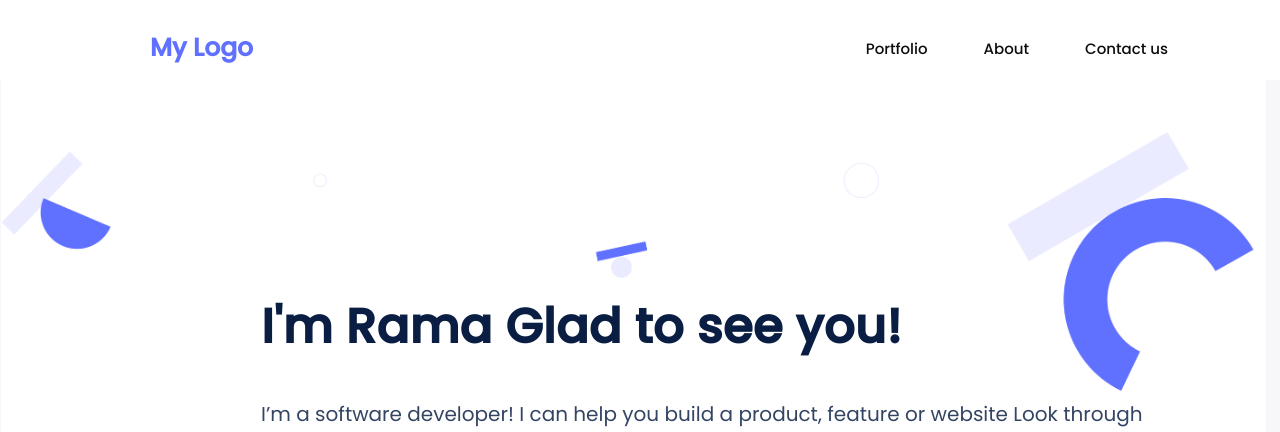
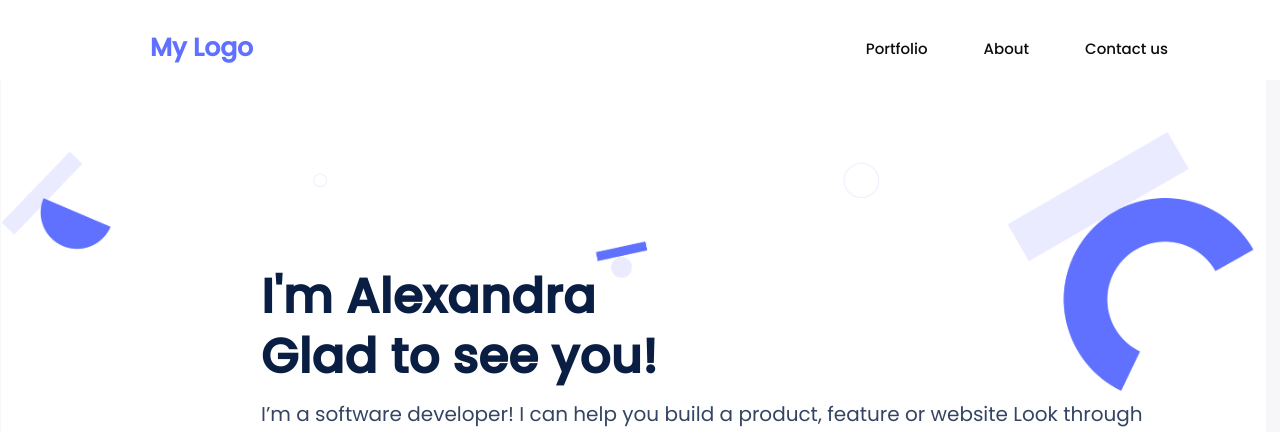
Before and after one commit to Ramaunspoken/Popup-3, a website: page index.html in a window 1280 px wide. Shown: the top 432 px of the page. Drawn offline with nearby package versions, Linux system fonts and the light colour scheme.

Commit message:
Update index.html

```diff
--- a/index.html
+++ b/index.html
@@ -35,8 +35,7 @@
     <main class="main">
     <section class="headline">
       <div class="headline-text">
-        <h1 class="primary1">I'm Rama Glad to see you!</h1>
-
+        <h1 class="primary1">I'm Alexandra<br>Glad to see you!</h1>
         <p>I’m a software developer! I can help you build a product, feature or website Look through some of my work and experience! If you like what you see and have a project you need coded,
           don’t hesitate to contact me.
         </p>
```
